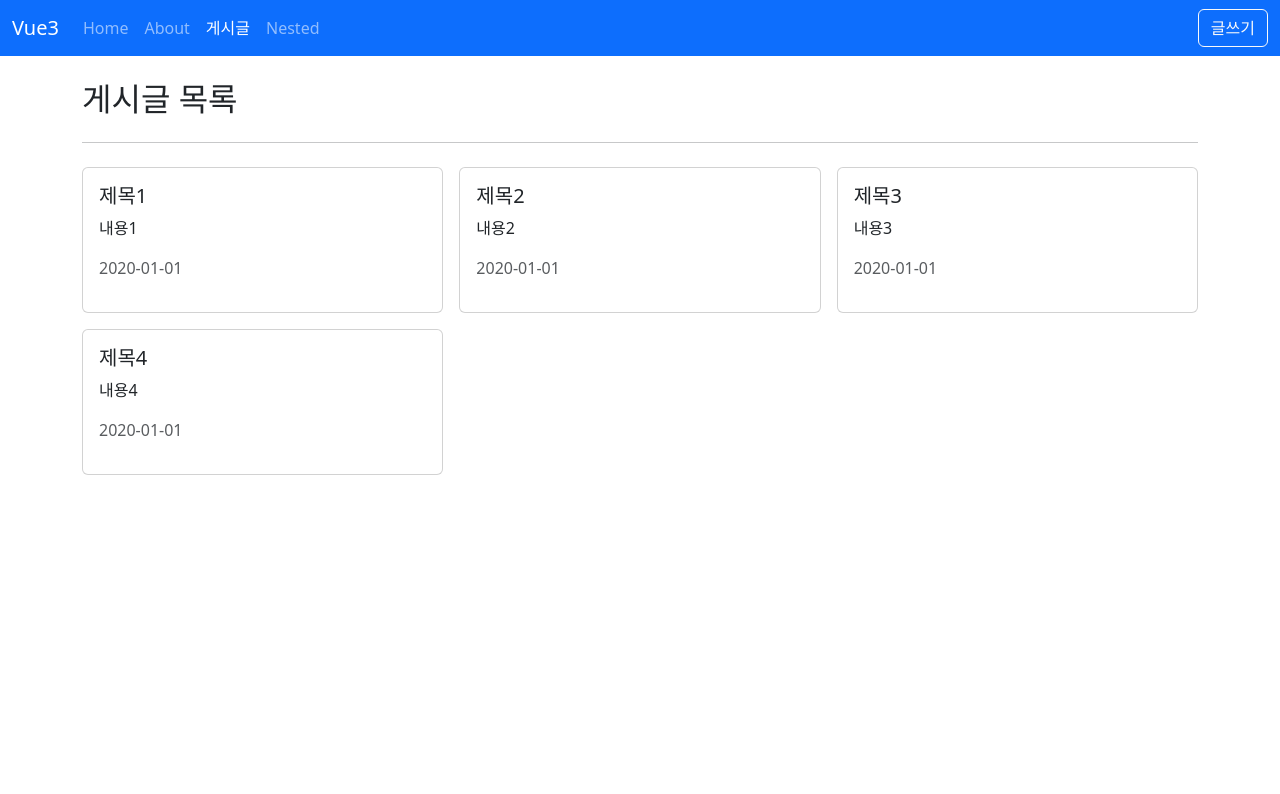
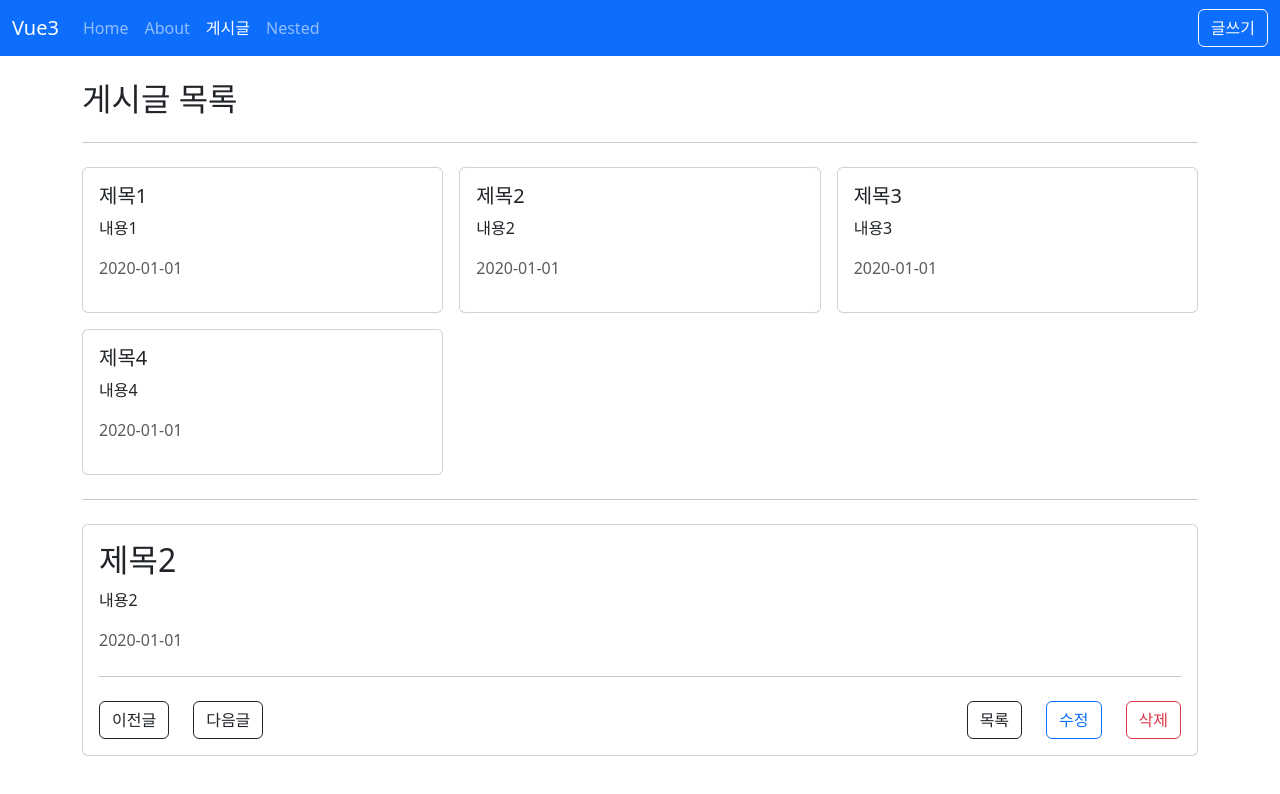
Before and after one commit to moonshadow95/vue3-posts, a Vue app: page /posts in a window 1280 px wide. Shown: the top 794 px of the page. Built offline with nearby package versions, Linux system fonts and the light colour scheme.

Commit message:
페이지 컴포넌트에 Props 전달

```diff
--- a/src/api/posts.js
+++ b/src/api/posts.js
@@ -29,3 +29,7 @@ const posts = [
 export function getPosts() {
   return posts
 }
+
+export function getPostById(id) {
+  return posts.find(item => item.id === id)
+}
--- /dev/null
+++ b/src/components/AppCard.vue
@@ -0,0 +1,17 @@
+<template>
+  <div class="card">
+    <div v-if="$slots.header" class="card-header">
+      <slot name="header"></slot>
+    </div>
+    <div v-if="$slots.default" class="card-body">
+      <slot></slot>
+    </div>
+    <div v-if="$slots.footer" class="card-footer">
+      <slot name="footer"></slot>
+    </div>
+  </div>
+</template>
+
+<script setup></script>
+
+<style lang="scss" scoped></style>
--- a/src/components/PostItem.vue
+++ b/src/components/PostItem.vue
@@ -1,16 +1,16 @@
 <template>
-  <div class="card">
-    <div class="card-body">
-      <h5 class="card-title">{{ title }}</h5>
-      <p class="card-text">
-        {{ content }}
-      </p>
-      <p class="text-muted">{{ createdAt }}</p>
-    </div>
-  </div>
+  <AppCard>
+    <h5 class="card-title">{{ title }}</h5>
+    <p class="card-text">
+      {{ content }}
+    </p>
+    <p class="text-muted">{{ createdAt }}</p>
+  </AppCard>
 </template>
 
 <script setup>
+import AppCard from '@/components/AppCard.vue'
+
 defineProps({
   title: {
     type: String,
--- a/src/router/index.js
+++ b/src/router/index.js
@@ -35,6 +35,8 @@ const routes = [
     path: '/posts/:id',
     name: 'PostDetail',
     component: PostDetailView,
+    props: true,
+    // props: (route) => ({ id: parseInt(route.params.id) })
   },
   {
     path: '/posts/:id/edit',
--- a/src/views/posts/PostDetailView.vue
+++ b/src/views/posts/PostDetailView.vue
@@ -1,8 +1,8 @@
 <template>
   <div>
-    <h2>{{ title }}</h2>
-    <p>{{ content }}</p>
-    <p class="text-muted">{{ createdAt }}</p>
+    <h2>{{ form.title }}</h2>
+    <p>{{ form.content }}</p>
+    <p class="text-muted">{{ form.createdAt }}</p>
     <hr class="my-4" />
     <div class="row">
       <div class="col-auto">
@@ -26,12 +26,32 @@
 </template>
 
 <script setup>
-import { useRoute, useRouter } from 'vue-router'
+import { useRouter } from 'vue-router'
+import { getPostById } from '@/api/posts'
+import { ref } from 'vue'
+
+const props = defineProps({
+  id: Number,
+})
 
 const router = useRouter()
-const route = useRoute()
 
-const id = route.params.id
+// const id = route.params.id
+/**
+ * ref
+ * 장) 객체 할당 가능
+ * 단) form.value 로 컨트롤 해야 한다.
+ *
+ * reactive
+ * 장) form.title 로 바로 접근 가능
+ * 단) 객체 할당 불가능
+ * */
+const form = ref({})
+const fetchPost = () => {
+  const data = getPostById(props.id)
+  form.value = { ...data }
+}
+fetchPost()
 const goListPage = () => {
   router.push({
     name: 'PostList',
@@ -40,7 +60,7 @@ const goListPage = () => {
 const goEditPage = () => {
   router.push({
     name: 'PostEdit',
-    params: { id },
+    params: { id: props.id },
   })
 }
 </script>
--- a/src/views/posts/PostListView.vue
+++ b/src/views/posts/PostListView.vue
@@ -12,6 +12,10 @@
         />
       </div>
     </div>
+    <hr class="my-4" />
+    <AppCard>
+      <PostDetailView :id="2"></PostDetailView>
+    </AppCard>
   </div>
 </template>
 
@@ -20,6 +24,8 @@ import PostItem from '@/components/PostItem.vue'
 import { ref } from 'vue'
 import { getPosts } from '@/api/posts'
 import { useRouter } from 'vue-router'
+import PostDetailView from '@/views/posts/PostDetailView.vue'
+import AppCard from '@/components/AppCard.vue'
 const router = useRouter()
 const posts = ref([])
 
```
